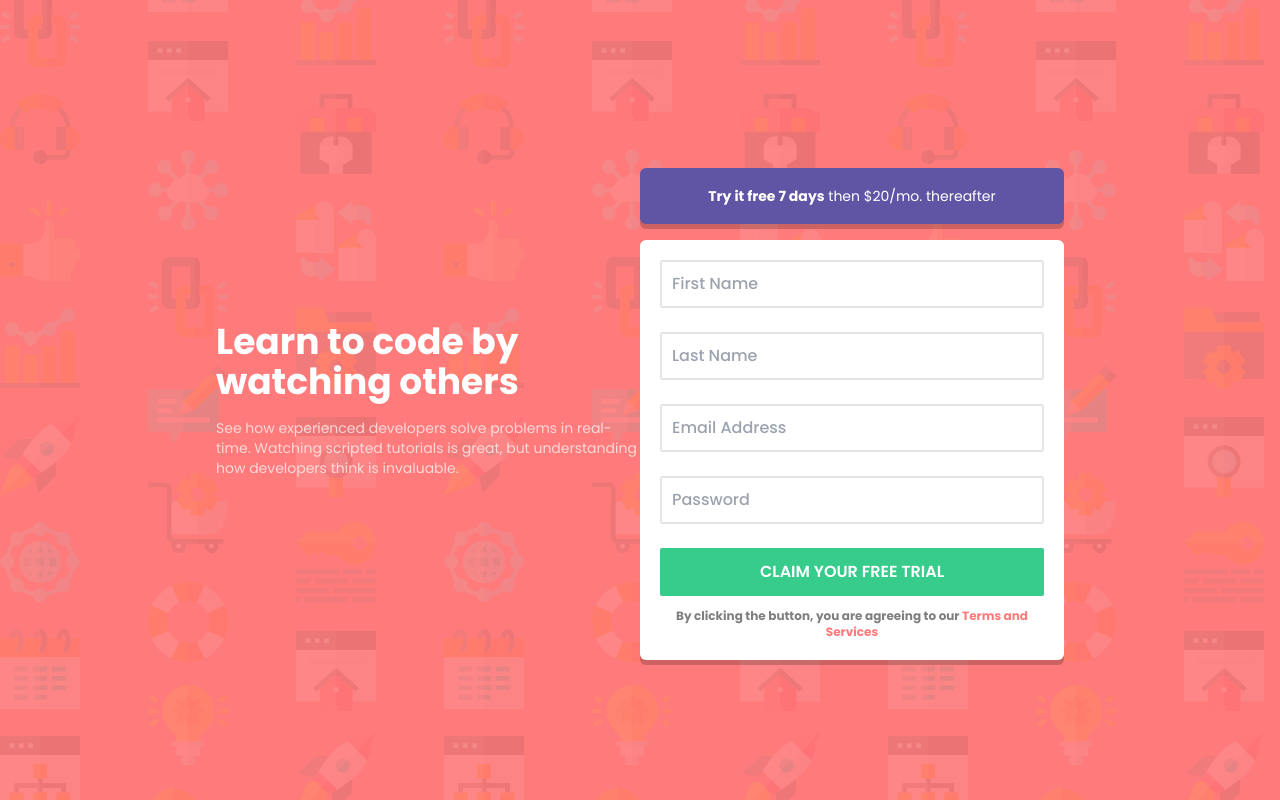
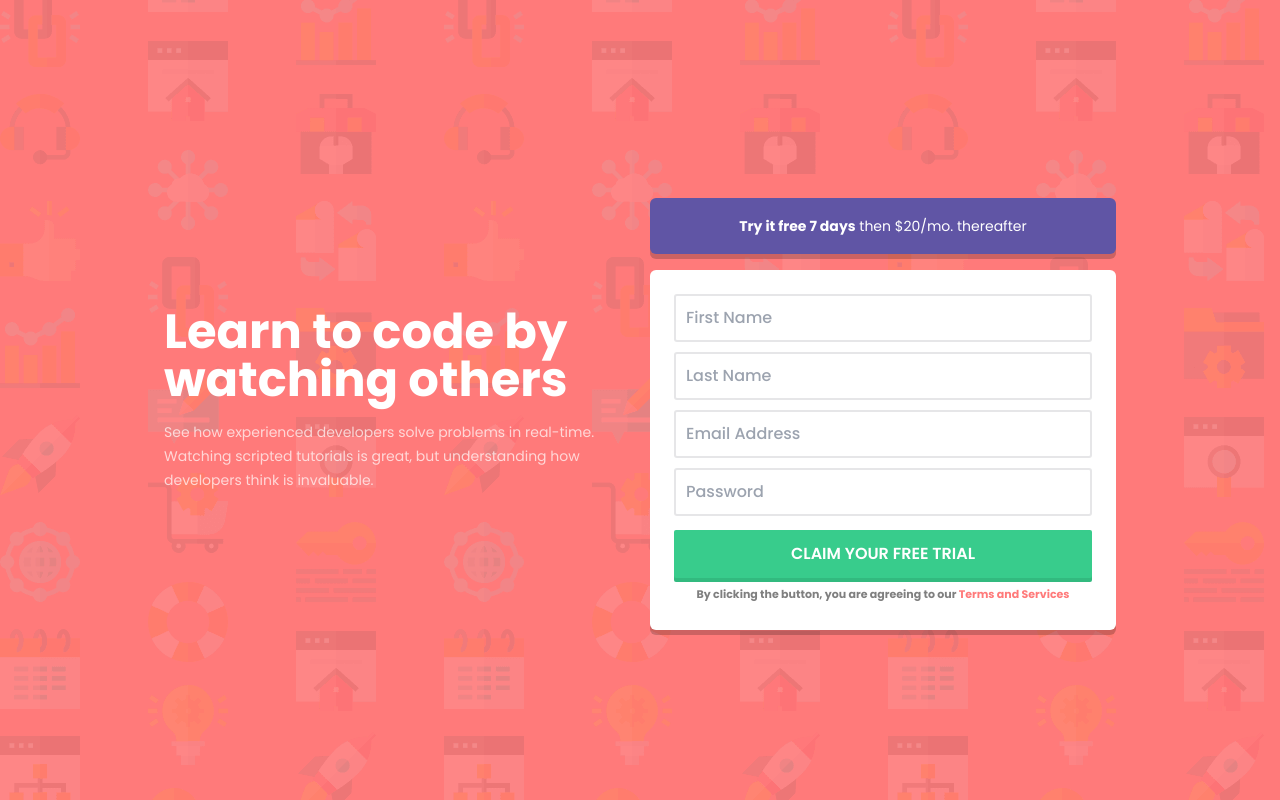
Before and after one commit to cosmoart/Intro-component-with-sign-up-form-solution, a React (Vite) app: page / in a window 1280 px wide. Built offline with nearby package versions, Linux system fonts and the light colour scheme.

Commit message:
form style

```diff
--- a/index.html
+++ b/index.html
@@ -9,7 +9,7 @@
 	<meta http-equiv="X-UA-Compatible" content="IE=edge">
 	<meta name="viewport" content="width=device-width, initial-scale=1.0" />
 	<meta name="author" content="CosmoArt">
-    <meta name="theme-color" content="#4285f4">
+	<meta name="theme-color" content="#ff7a7a">
 	<meta name="description" content="Solution to the Frontend Mentor challenge, code by Cosmo Art">
 	<meta name="robots" content="index, nofollow">
 
@@ -26,8 +26,9 @@
 	<link href="https://fonts.googleapis.com/css2?family=Poppins:wght@400;500;600;700&display=swap" rel="stylesheet">
 </head>
 
-<body class="flex bg-h-pattern-M md:bg-h-pattern-D bg-pRed text-base font-poppins text-white text-center h-screen items-center justify-center">
-    <div id="root" class="flex p-6 w-full flex-col justify-center items-center max-w-4xl md:flex-row"></div>
+<body class="md:flex bg-h-pattern-M md:bg-h-pattern-D bg-pRed text-base font-poppins text-white text-center h-screen items-center justify-center">
+	<div id="root" class="flex p-6 md:p-9 w-full flex-col justify-center items-center max-w-5xl md:flex-row gap-5"></div>
+	<!-- <img src="./design/desktop-design.jpg" alt="asd" class="absolute top-0 left-0 opacity-50"> -->
 	<script src="./src/index.jsx" type="module"></script>
 </body>
 
--- a/src/App.jsx
+++ b/src/App.jsx
@@ -7,8 +7,8 @@ export default function App() {
 	return (
 		<>
 			<article className='md:text-left md:w-2/4'>
-				<h1 className='text-2xl font-bold px-6 my-4 md:text-4xl md:px-0'>Learn to code by watching others</h1>
-				<p className='font-normal text-sm text-white text-opacity-70 my-4'>
+				<h1 className='text-2xl font-bold px-6 my-4 md:text-5xl md:px-0'>Learn to code by watching others</h1>
+				<p className='font-normal text-sm text-white text-opacity-70 my-4 leading-6'>
 					See how experienced developers solve problems in real-time. Watching scripted tutorials is great,
 					but understanding how developers think is invaluable.
 				</p>
--- a/src/components/Form.jsx
+++ b/src/components/Form.jsx
@@ -9,6 +9,7 @@ const InputF = styled.input`
     border-radius:3px;
 	color: hsl(249, 10%, 26%);
 	transition: border-color 0.2s ease-in-out;
+	margin-bottom: 10px;
     &::placeholder{
         font-weight: 500;
     }
@@ -17,11 +18,12 @@ const InputF = styled.input`
 const LabelF = styled.label`
     text-align: right;
     color: hsl(0, 100%, 74%);
-    font-size: 14px;
+    font-size: 12px;
+	font-weight: 500;
     transform: translateY(-40px);
-    /* opacity: 0; */
 	height: 0;
-    transition: all 0.2s ease-in-out;
+	opacity: 0;
+    transition: all .5s ease-in-out;
 `
 
 export default function Form() {
@@ -53,7 +55,7 @@ export default function Form() {
 	}
 
 	return (
-		<form ref={form} className='flex gap-3 flex-col p-5 bg-white shadow-pShadow rounded-md'>
+		<form ref={form} className='flex flex-col p-6 bg-white shadow-pShadow rounded-md'>
 			<InputF type="text" id='firstName' name="firstName" placeholder="First Name" required />
 			<LabelF htmlFor="firstName" aria-live='true'></LabelF>
 
@@ -66,8 +68,10 @@ export default function Form() {
 			<InputF type="password" name="password" id='password' placeholder="Password" required />
 			<LabelF htmlFor="password" aria-live='true' />
 
-			<button type="submit" className='bg-pGreen rounded-sm p-3 font-semibold uppercase' onClick={e => handleSubmit(e)}>Claim your free trial</button>
-			<footer className='text-black text-opacity-50 text-xs font-bold'>By clicking the button, you are agreeing to our <a href="#terms" className='text-pRed'>Terms and Services</a></footer>
+			<button type="submit" className='bg-pGreenDark hover:brightness-110 rounded-sm mt-2' onClick={e => handleSubmit(e)}>
+				<div className="bg-pGreen rounded-sm p-3 font-semibold uppercase transition -translate-y-1 hover:-translate-y-[6px] active:-translate-y-0">Claim your free trial</div>
+			</button>
+			<footer className='text-black text-opacity-50 text-[11px] font-bold'>By clicking the button, you are agreeing to our <a href="#terms" className='text-pRed'>Terms and Services</a></footer>
 		</form>
 	)
 }
--- a/src/index.css
+++ b/src/index.css
@@ -5,6 +5,7 @@
 :root {
 	--pRed: hsl(0, 100%, 74%);
 	--pGreen: hsl(154, 59%, 51%);
+	--pGreenDark: #258a5e50;
 	--pBlue: hsl(248, 32%, 49%);
 	--pDarkBlue: hsl(249, 10%, 26%);
 	--pGrayishBlue: hsl(246, 25%, 77%);
@@ -15,5 +16,6 @@
 		height: 20px !important;
 		opacity: 1 !important;
 		transform: translateY(0) !important;
+		margin-bottom: 5px;
 	}
 }
--- a/tailwind.config.js
+++ b/tailwind.config.js
@@ -13,6 +13,7 @@ module.exports = {
 			colors: {
 				"pRed": "hsl(0, 100%, 74%)",
 				"pGreen": "hsl(154, 59%, 51%)",
+				"pGreenDark": "#32ba7f",
 				"pBlue": "hsl(248, 32%, 49%)",
 				"pDarkBlue": "hsl(249, 10%, 26%)",
 				"pGrayishBlue": "hsl(246, 25%, 77%)"
```
Lines whose indentation alone changed are shown as unchanged.
